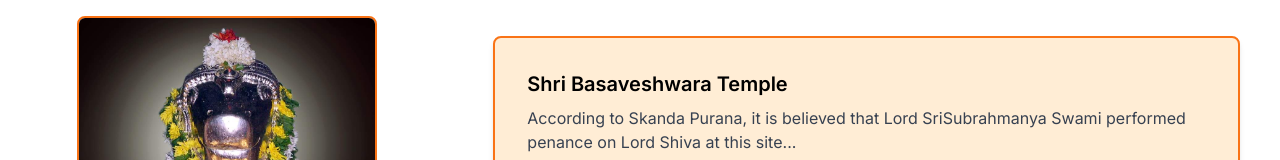
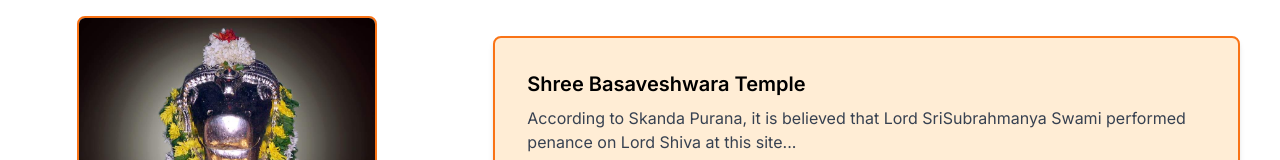
Before and after one commit to VijayendraNayak/kulkunda_front, a Next.js app: page / in a window 1280 px wide. Shown: the part 734-894 px from the top of the page. Built offline with nearby package versions, Linux system fonts and the light colour scheme.

Commit message:
Shri spelling changed to Shree

```diff
--- a/app/page.js
+++ b/app/page.js
@@ -37,7 +37,7 @@ const Page = () => {
 
   const content = {
         english: {
-      title: 'Shri Basaveshwara Temple ',
+      title: 'Shree Basaveshwara Temple ',
       text: 'According to Skanda Purana, it is believed that Lord SriSubrahmanya Swami performed penance on Lord Shiva at this site...',
       readMore: 'Read more.........',
       title1: 'How to Reach?',
```
